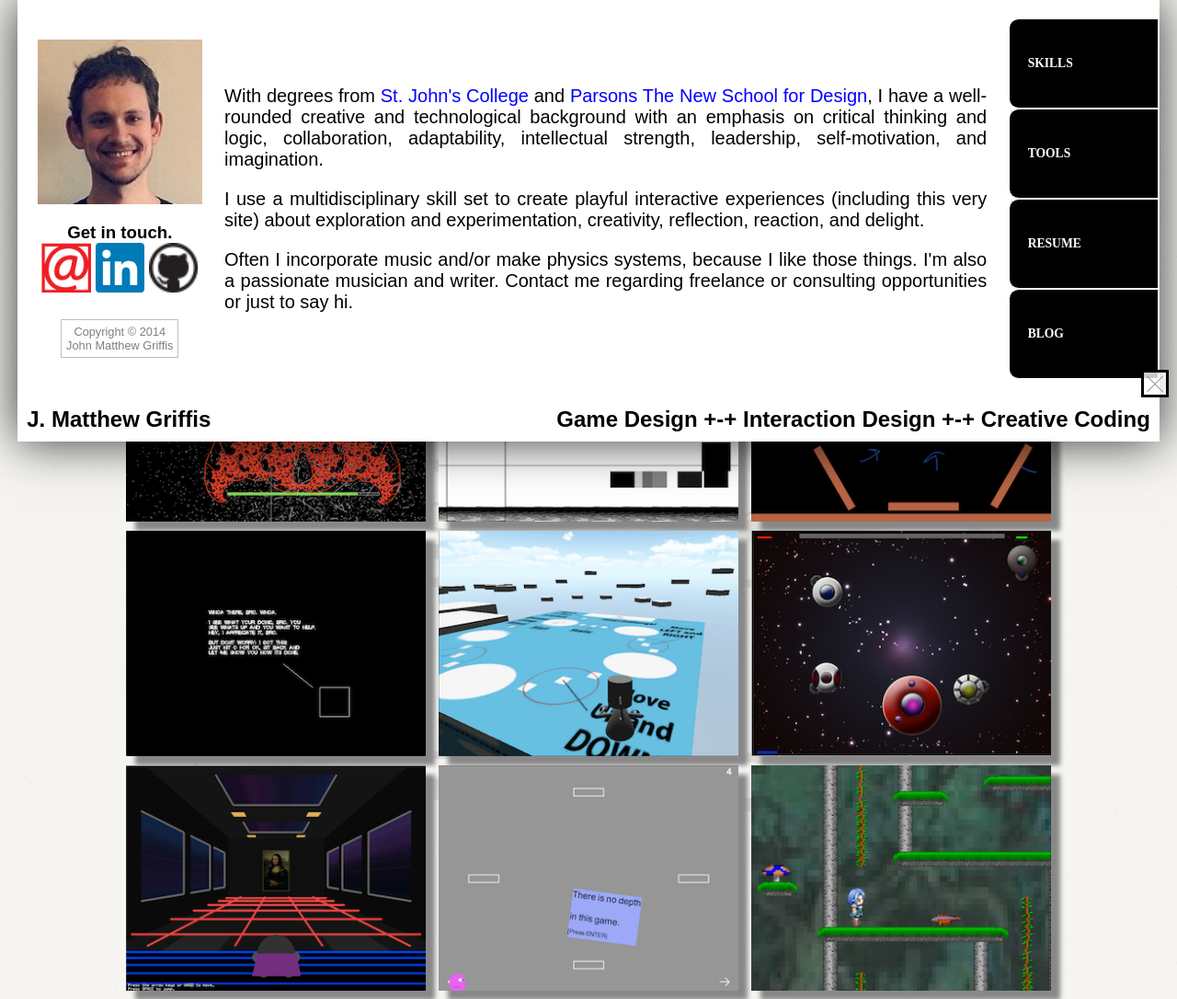
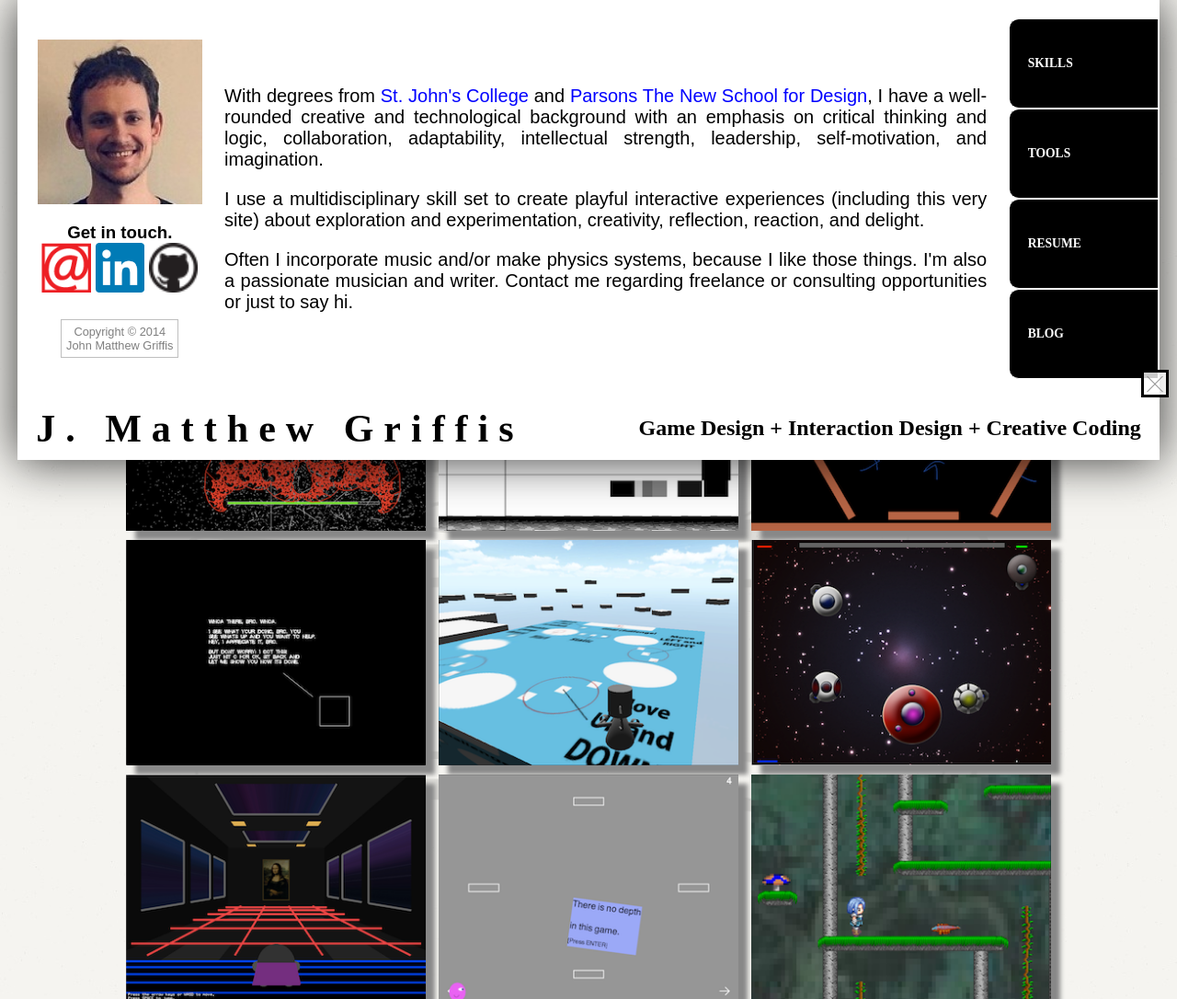
Before and after one commit to jmatthewgriffis/mySite, a PHP site: page / in a window 1280 px wide. Shown: the top 1086 px of the page at 92% size. Run offline with PHP 8.4, Linux system fonts and the light colour scheme; some libraries are stand-ins or nearby versions; some web fonts are replaced.

Commit message:
Improved the formatting for the banner.

```diff
--- a/index.html
+++ b/index.html
@@ -596,7 +596,7 @@
 				<h1 id="whoiam">
 					<span class="og-close"></span>
 					<span id="myname">J. Matthew Griffis</span>
-					<span id="whatido">Game Design +-+ Interaction Design +-+ Creative Coding</span>
+					<span id="whatido">Game Design + Interaction Design + Creative Coding</span>
 				</h1>
 			</section><!-- end about -->
 		</div><!--end wrapper-->
--- a/style.css
+++ b/style.css
@@ -692,12 +692,18 @@ p#copyright:hover {
 
 #whoiam span#whatido {
 	display: inline-block;
+	font-family: gothamLight;
+	padding: 10px;
 }
 
 #whoiam span#myname {
 	display: inline-block;
 	float: left;
 	text-align: left;
+	font-family: gothamLight;
+	font-size: 1.75em;
+	letter-spacing: 11px;
+	padding-left: 10px;
 }
 
 p.jumbo {
@@ -771,7 +777,8 @@ span.highlight {
 	display: block;
 }
 .name {
-	font-size: 1.75em;
+	font-size: 1.5em;
+	margin-top: 10px;
 	margin-bottom: 30px;
 	font-style: italic;
 }
```
